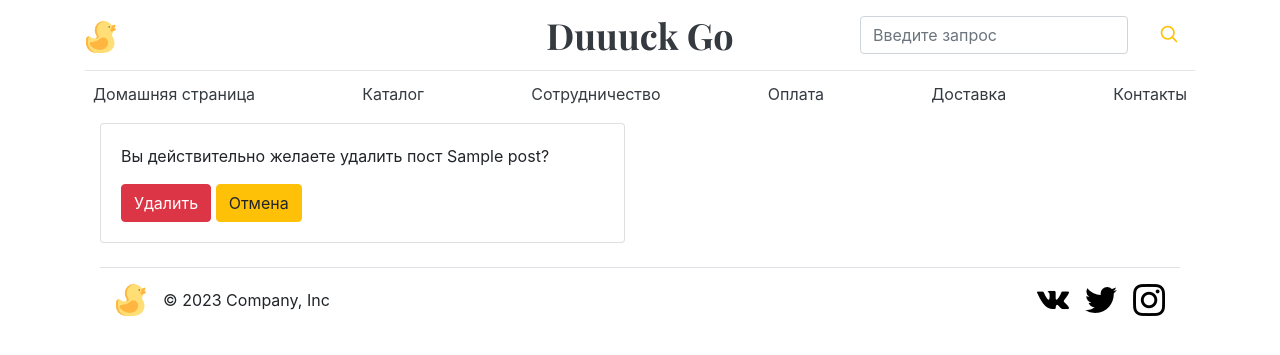
After one commit to Infuzoria/duck_shop, a Django app: page /delete/1/ in a window 1280 px wide. The commit adds this page. Shown: the top 355 px of the page. Run offline with Django 4.2, Linux system fonts and the light colour scheme; tables that the repository leaves empty hold one stand-in row (values such as "Sample post"); some libraries are stand-ins or nearby versions.

Commit message:
Исправили названия шаблонов, создали контроллер для удаления постов

```diff
--- /dev/null
+++ b/catalog/templates/catalog/post_confirm_delete.html
@@ -0,0 +1,22 @@
+{% extends 'base.html' %}
+{% block content %}
+{% load custom %}
+
+<div class="col-12">
+    <div class="row">
+        <div class="col-6">
+            <div class="card">
+                <div class="card-body">
+                    <form method="post">
+                        {% csrf_token %}
+                        <p>Вы действительно желаете удалить пост {{object.title}}?</p>
+                        <button type="submit" class="btn btn-danger">Удалить</button>
+                        <a href="/posts" class="btn btn-warning">Отмена</a>
+                    </form>
+                </div>
+            </div>
+        </div>
+    </div>
+</div>
+
+{% endblock%}
--- a/catalog/templates/detail_post.html
+++ b/catalog/templates/catalog/post_detail.html
@@ -22,7 +22,7 @@
             <div class="blog-post">
                 <p>{{object_text}}</p>
             </div><!-- /.blog-post -->
-        </div><!-- /.blog-main -->
+        </div><!-- /.blog-catalog -->
     </div><!-- /.row -->
 </main><!-- /.container -->
 {% endblock%}
--- a/catalog/templates/list_of_posts.html
+++ b/catalog/templates/catalog/post_list.html
@@ -18,8 +18,9 @@
                     <div class="row justify-content-center">
                         <h7 class="card-title">{{ object.text|truncatechars:100 }}</h7>
                     </div>
-                    <a href="{% post_url object.pk %}" class="btn btn-warning">Читать</a>
-                    <a href="{% post_update object.pk %}" class="btn btn-warning">Редактировать</a>
+                    <a href="{% post_url object.pk %}" class="btn btn-sm btn-warning">Читать</a>
+                    <a href="{% post_update object.pk %}" class="btn btn-sm btn-warning">Редактировать</a>
+                    <a href="{% post_delete object.pk %}" class="btn btn-sm btn-warning">Удалить</a>
                 </div>
             </div>
         </div>
--- a/catalog/templates/product.html
+++ b/catalog/templates/product.html
@@ -32,7 +32,7 @@
                 <p>{{object_description}}</p>
             </div><!-- /.blog-post -->
 
-        </div><!-- /.blog-main -->
+        </div><!-- /.blog-catalog -->
 
     </div><!-- /.row -->
 
--- a/catalog/templatetags/custom.py
+++ b/catalog/templatetags/custom.py
@@ -29,3 +29,8 @@ def post_url(pk):
 @register.simple_tag
 def post_update(pk):
     return f"/post_update/{pk}"
+
+
+@register.simple_tag
+def post_delete(pk):
+    return f"/delete/{pk}"
--- a/catalog/urls.py
+++ b/catalog/urls.py
@@ -1,6 +1,6 @@
 from django.urls import path
 from catalog.views import (ProductListView, RequestCreateView, ProductDetailView, PostCreateView, PostListView,
-                           PostDetailView, PostUpdateView)
+                           PostDetailView, PostUpdateView, PostDeleteView)
 
 app_name = 'catalog'
 
@@ -12,4 +12,5 @@ urlpatterns = [
     path('product/<int:pk>/', ProductDetailView.as_view(), name='product'),
     path('post/<int:pk>/', PostDetailView.as_view(), name='detail_post'),
     path('post_update/<int:pk>/', PostUpdateView.as_view(), name='post_update'),
+    path('delete/<int:pk>/', PostDeleteView.as_view(), name='post_delete'),
 ]
--- a/catalog/views.py
+++ b/catalog/views.py
@@ -1,6 +1,6 @@
 from django.shortcuts import render
 from catalog.models import Product, Request, Post
-from django.views.generic import ListView, DetailView, CreateView, UpdateView
+from django.views.generic import ListView, DetailView, CreateView, UpdateView, DeleteView
 
 
 class ProductListView(ListView):
@@ -36,17 +36,15 @@ class ProductDetailView(DetailView):
 class PostCreateView(CreateView):
     model = Post
     fields = ('title', 'text', 'image', 'date')
-    success_url = '/'
+    success_url = '/posts'
 
 
 class PostListView(ListView):
     model = Post
-    template_name = 'list_of_posts.html'
 
 
 class PostDetailView(DetailView):
     model = Post
-    template_name = 'detail_post.html'
 
     def get_queryset(self):
         queryset = super().get_queryset()
@@ -62,8 +60,12 @@ class PostDetailView(DetailView):
         return context_data
 
 
-class PostUpdateView(CreateView):
+class PostUpdateView(UpdateView):
     model = Post
-    template_name = 'post_form.html'
     fields = ('title', 'text', 'image', 'date')
-    success_url = '/'
+    success_url = '/posts'
+
+
+class PostDeleteView(DeleteView):
+    model = Post
+    success_url = '/posts'
```
Also changed, not shown: catalog/templates/catalog/post_form.html (renamed from catalog/templates/main/post_form.html).
